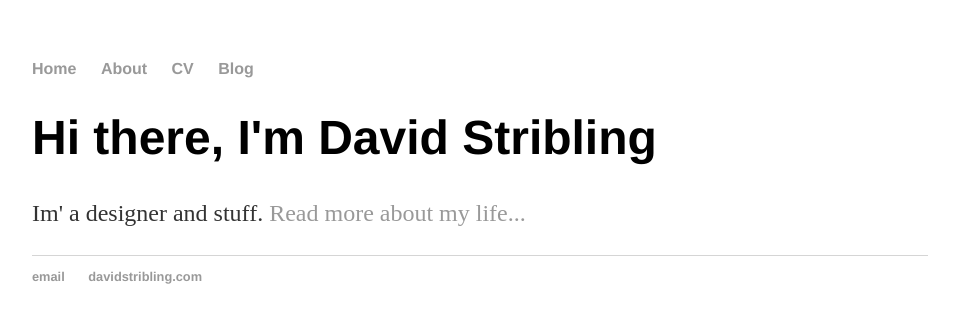
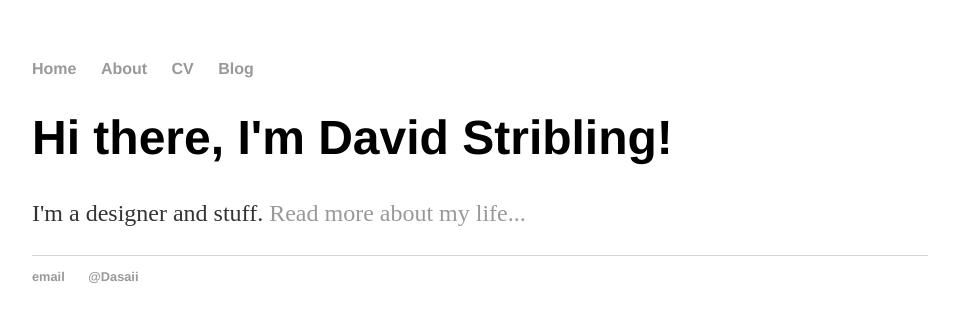
Before and after one commit to Dasaii/dasaii.github.io, a Jekyll site: the page built from index.html, in a window 1280 px wide. Shown: the top 323 px of the page, without its empty margins (160-1119 px from the left). Built offline with Jekyll 4.4.1, drawn with Linux system fonts in a browser that asks for light colours.

Commit message:
Update index.html

```diff
--- a/index.html
+++ b/index.html
@@ -1,29 +1,8 @@
-<!DOCTYPE html>
-<html>
-	<head>
-		<title>David Stribling</title>
-		<link rel="stylesheet" type="text/css" href="/css/main.css">
-	</head>
-	<body>
-		<nav>
-    		<ul>
-        		<li><a href="/">Home</a></li>
-	        	<li><a href="/about">About</a></li>
-        		<li><a href="/cv">CV</a></li>
-        		<li><a href="/blog">Blog</a></li>
-    		</ul>
-		</nav>
-		<div class="container">
-    		<div class="blurb">
-        		<h1>Hi there, I'm David Stribling</h1>
-				<p>Im' a designer and stuff. <a href="/about">Read more about my life...</a></p>
-    		</div><!-- /.blurb -->
-		</div><!-- /.container -->
-		<footer>
-    		<ul>
-        		<li><a href="mailto:d@saii.co.uk">email</a></li>
-        		<li><a href="https://davidstribling.com">davidstribling.com</a></li>
-			</ul>
-		</footer>
-	</body>
-</html>
+---
+layout: default
+title: Hank Quinlan, Horrible Cop
+---
+<div class="blurb">
+	<h1>Hi there, I'm David Stribling!</h1>
+	<p>I'm a designer and stuff. <a href="/about">Read more about my life...</a></p>
+</div><!-- /.blurb -->
```
